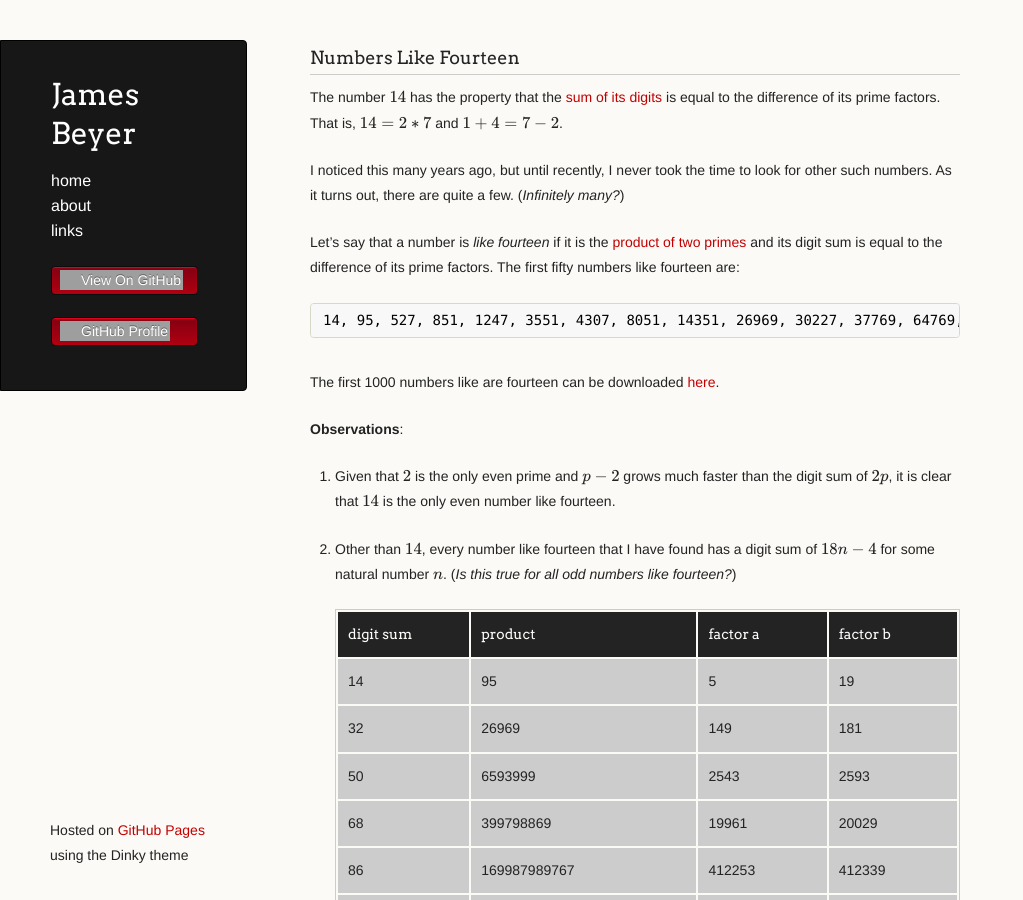
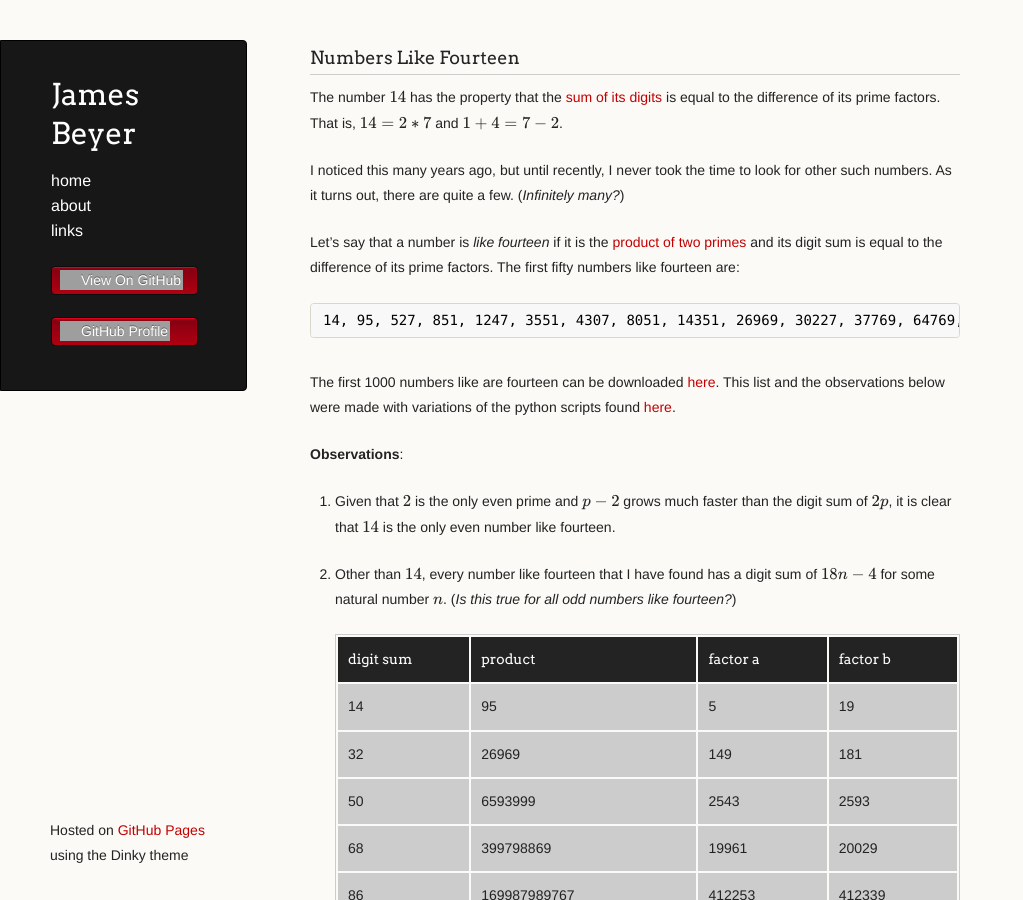
Before and after one commit to jebeyer/jebeyer.github.io, a Jekyll site: the page built from nlfourteen.md, in a window 1280 px wide and 900 px high. Shown: the whole window, without its empty margins (0-1023 px from the left). Built offline with Jekyll 4.4.1, drawn with Linux system fonts in a browser that asks for light colours; formulas are drawn with MathJax 3; a script that is not in the unit is left out; our own code applies the rules of GitHub Pages for plain Markdown files; grey boxes are pictures that could not be loaded.

Commit message:
link to python script repository

````diff
--- a/nlfourteen.md
+++ b/nlfourteen.md
@@ -14,7 +14,7 @@ Let's say that a number is _like fourteen_ if it is the [product of two primes](
 14, 95, 527, 851, 1247, 3551, 4307, 8051, 14351, 26969, 30227, 37769, 64769, 87953, 152051, 163769, 199553, 202451, 256793, 275369, 341969, 455369, 1070969, 1095953, 1159673, 1232051, 1625369, 1702769, 2005007, 2081993, 2116769, 3674633, 4040051, 4397153, 4523873, 4600769, 4941473, 5075753, 5405369, 5630873, 6036593, 6593999, 7144673, 7305953, 7935233, 9941153, 9997619, 10304051, 10477913, 11390369
 ```
 
-The first 1000 numbers like are fourteen can be downloaded [here](./assets/first1000.txt).
+The first 1000 numbers like are fourteen can be downloaded [here](./assets/first1000.txt). This list and the observations below were made with variations of the python scripts found [here](https://github.com/jebeyer/nlfourteen-py).
 
 **Observations**:
 
````
